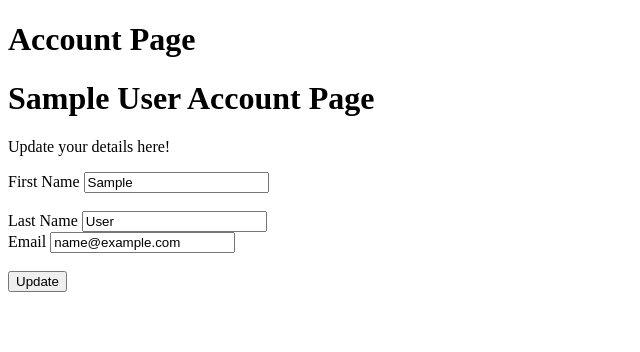
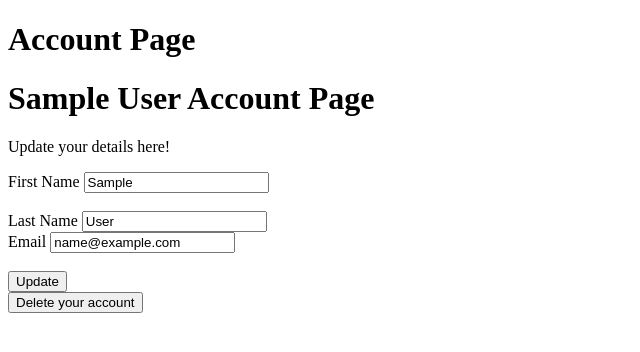
Before and after one commit to Wasim-Danyal/Flask-Blog-CRUD, a Flask app: page /account in a window 1280 px wide. Shown: the part 34-386 px from the top of the page, without its empty margins (0-640 px from the left). Run offline with Flask 2, Linux system fonts and the light colour scheme; the visitor is signed in with stand-in values (Sample User, id 1); data comes from the database, SQL or seed files in the repository.

Commit message:
Delete function working

```diff
--- a/application/routes.py
+++ b/application/routes.py
@@ -93,3 +93,16 @@ def account():
         form.last_name.data = current_user.last_name
         form.email.data = current_user.email
     return render_template('account.html', title='Account', form=form)
+
+@app.route("/account/delete", methods=["GET", "POST"])
+@login_required
+def account_delete():
+        user = current_user.id
+        posts = Posts.query.filter_by(user_id=user)
+        for post in posts:
+                db.session.delete(post)
+        account = Users.query.filter_by(id=user).first()
+        logout_user()
+        db.session.delete(account)
+        db.session.commit()
+        return redirect(url_for('register'))
--- a/application/templates/account.html
+++ b/application/templates/account.html
@@ -44,6 +44,9 @@
                 {{ form.submit }}
             </div>
         </form>
+	<form action="{{ url_for('account_delete') }}">
+		<button type="submit">Delete your account</button>
+	</form>
     </div>
 
 {% endblock %}
```
